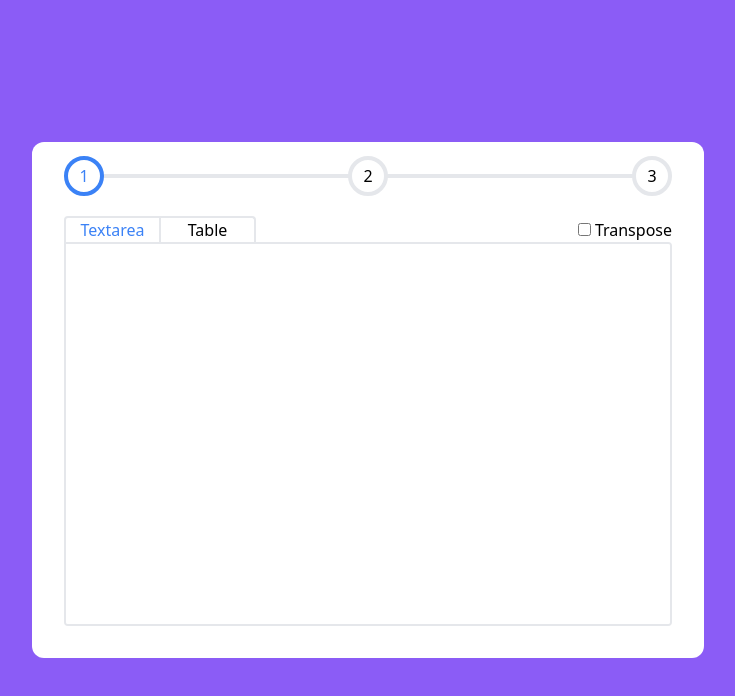
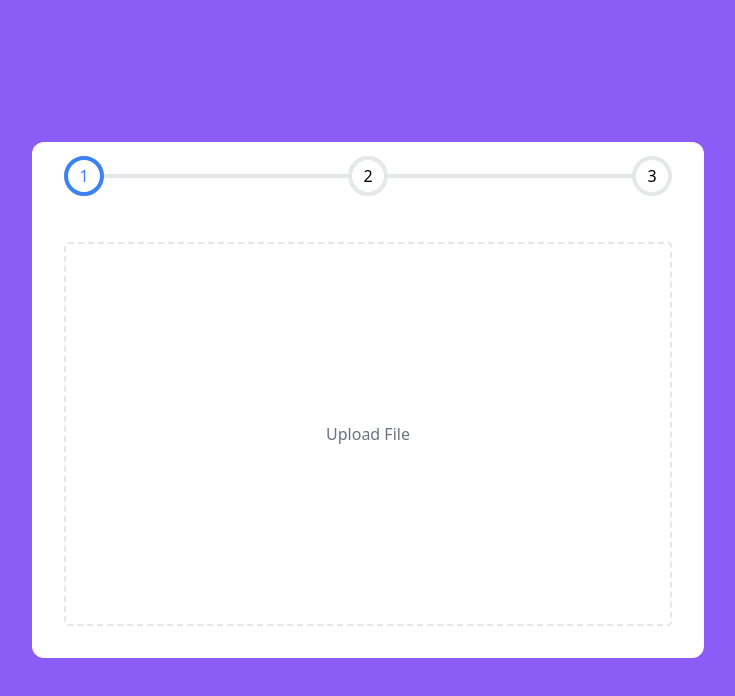
Before and after one commit to doputer/auto-adder, a React (Vite) app: page / in a window 1280 px wide. Shown: the top 696 px of the page, without its empty margins (272-1007 px from the left). Built offline with nearby package versions, Linux system fonts and the light colour scheme.

Commit message:
feat: Upload 컴포넌트 수정

```diff
--- a/src/App.jsx
+++ b/src/App.jsx
@@ -7,8 +7,8 @@ function App() {
     <div className="flex h-screen w-screen items-center justify-center bg-violet-500">
       <div className="w-full max-w-2xl space-y-16 rounded-xl bg-white p-8">
         <Progress />
-        {/* <Upload /> */}
-        <Matrix />
+        <Upload />
+        {/* <Matrix /> */}
       </div>
     </div>
   );
--- a/src/components/Upload.jsx
+++ b/src/components/Upload.jsx
@@ -15,7 +15,7 @@ function Upload() {
   };
 
   return (
-    <div className="h-16 w-full">
+    <div className="h-96 w-full">
       {isComplete ? (
         <div className="flex size-full select-none items-center justify-center rounded border-2 border-dashed border-blue-500 text-blue-500">
           Complete!
```
